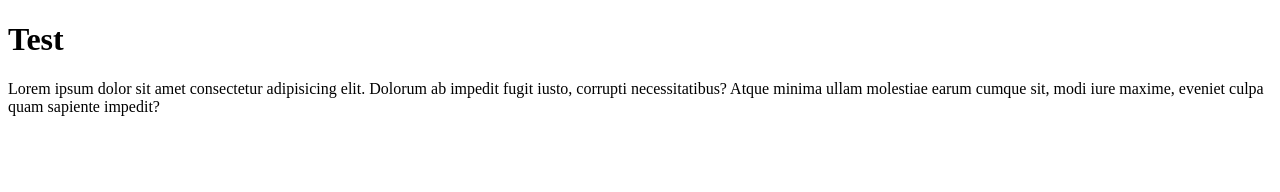
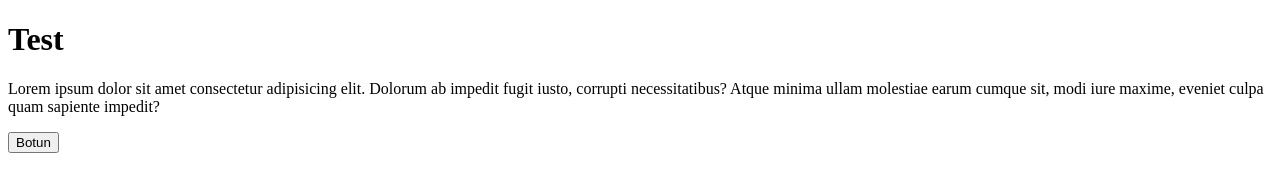
Before and after one commit to lvolarev/vjezba, a plain HTML site: page index.html in a window 1280 px wide. Drawn offline with Linux system fonts and the light colour scheme.

Commit message:
dodao botun

```diff
--- a/index.html
+++ b/index.html
@@ -9,5 +9,6 @@
 <body>
     <h1>Test</h1>
     <p>Lorem ipsum dolor sit amet consectetur adipisicing elit. Dolorum ab impedit fugit iusto, corrupti necessitatibus? Atque minima ullam molestiae earum cumque sit, modi iure maxime, eveniet culpa quam sapiente impedit?</p>
+    <button>Botun</button>
 </body>
 </html>
```
